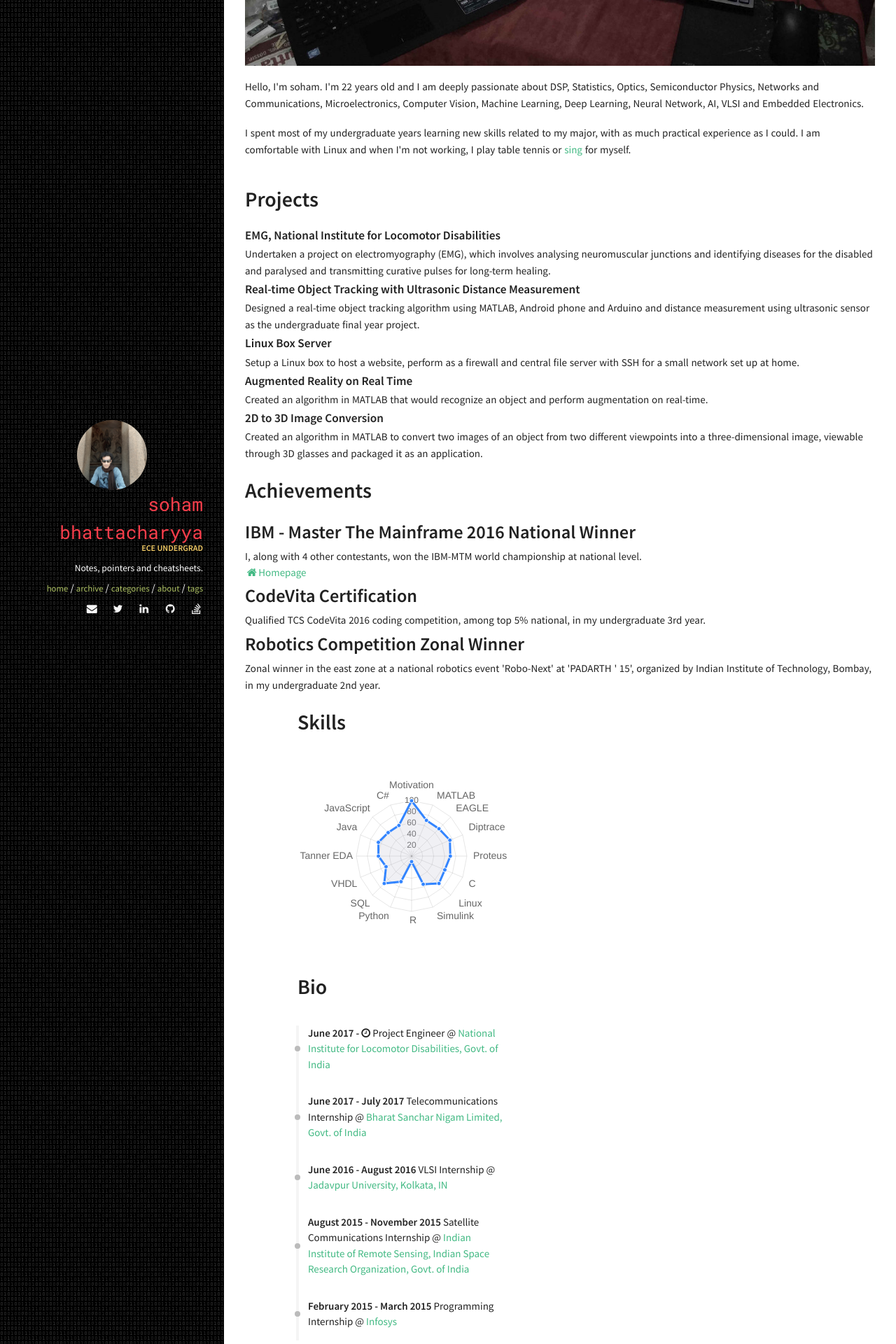
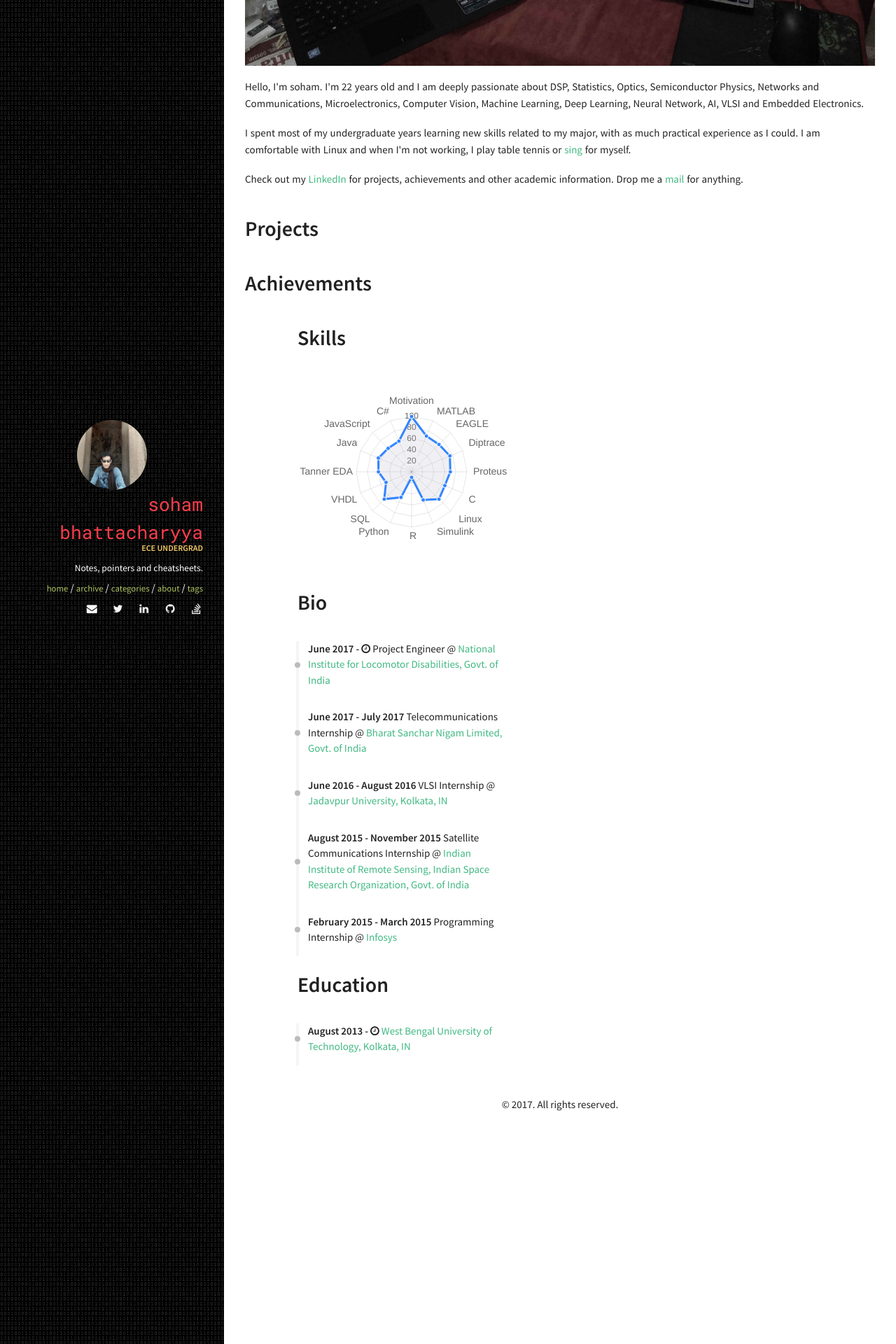
Before and after one commit to sohambhattacharyya/sohambhattacharyya.github.io, a Jekyll site: the page built from resume.html, in a window 1280 px wide. Shown: the part 621-2541 px from the top of the page at 70% size. Built offline with Jekyll 4.4.1, drawn with Linux system fonts in a browser that asks for light colours; nearby versions of some CDN libraries.

Commit message:
Updated resume page.

```diff
--- a/_data/index/awards.yml
+++ /dev/null
@@ -1,15 +0,0 @@
-- name: IBM - Master The Mainframe 2016 National Winner
-  descr: "I, along with 4 other contestants, won the IBM-MTM world championship at national level."
-  image:
-  github:
-  website: https://www.youracclaim.com/badges/2cdf4d0e-4ecb-41c2-8e19-2fe50ebd476b
-
-- name: CodeVita Certification
-  descr: "Qualified TCS CodeVita 2016 coding competition, among top 5% national, in my undergraduate 3rd year."
-  image:
-  github:
-
-- name: Robotics Competition Zonal Winner
-  descr: "Zonal winner in the east zone at a national robotics event 'Robo-Next' at 'PADARTH ' 15', organized by Indian Institute of Technology, Bombay, in my undergraduate 2nd year."
-  image:
-  github:
--- a/_data/index/projects.yml
+++ /dev/null
@@ -1,24 +0,0 @@
-- name: EMG, National Institute for Locomotor Disabilities
-  descr: "Undertaken a project on electromyography (EMG), which involves analysing neuromuscular junctions and identifying diseases for the disabled and paralysed and transmitting curative pulses for long-term healing."
-  image:
-  github:
-
-- name: Real-time Object Tracking with Ultrasonic Distance Measurement
-  descr: "Designed a real-time object tracking algorithm using MATLAB, Android phone and Arduino and distance measurement using ultrasonic sensor as the undergraduate final year project."
-  image:
-  github:
-
-- name: Linux Box Server
-  descr: "Setup a Linux box to host a website, perform as a firewall and central file server with SSH for a small network set up at home."
-  image:
-  github:
-
-- name: Augmented Reality on Real Time
-  descr: "Created an algorithm in MATLAB that would recognize an object and perform augmentation on real-time."
-  image:
-  github:
-
-- name: 2D to 3D Image Conversion
-  descr: "Created an algorithm in MATLAB to convert two images of an object from two different viewpoints into a three-dimensional image, viewable through 3D glasses and packaged it as an application."
-  image:
-  github:
--- a/_includes/sections/about.html
+++ b/_includes/sections/about.html
@@ -6,4 +6,6 @@
 	<p> Hello, I'm soham. I'm 22 years old and I am deeply passionate about DSP, Statistics, Optics, Semiconductor Physics, Networks and Communications, Microelectronics, Computer Vision, Machine Learning, Deep Learning, Neural Network, AI, VLSI and Embedded Electronics.</p>
 
 	<p> I spent most of my undergraduate years learning new skills related to my major, with as much practical experience as I could. I am comfortable with Linux and when I'm not working, I play table tennis or <a href="https://soundcloud.com/sohambhattacharyya" target="_blank">sing</a> for myself.</p>
+
+	<p> Check out my <a href="https://www.linkedin.com/in/soham-bhattacharyya" target="_blank">LinkedIn</a> for projects, achievements and other academic information. Drop me a <a href="mailto:soham1.618@gmail.com?subject=Hello from website">mail</a> for anything.
 </div>
--- a/_includes/sections/skills.html
+++ b/_includes/sections/skills.html
@@ -26,7 +26,7 @@
             lineArc: false,
             pointLabels: {fontSize: 14},
         },
-        scaleFontSize: 0,
+        scaleFontSize: 80,
         legend: {display: false},
     }
     });
```
